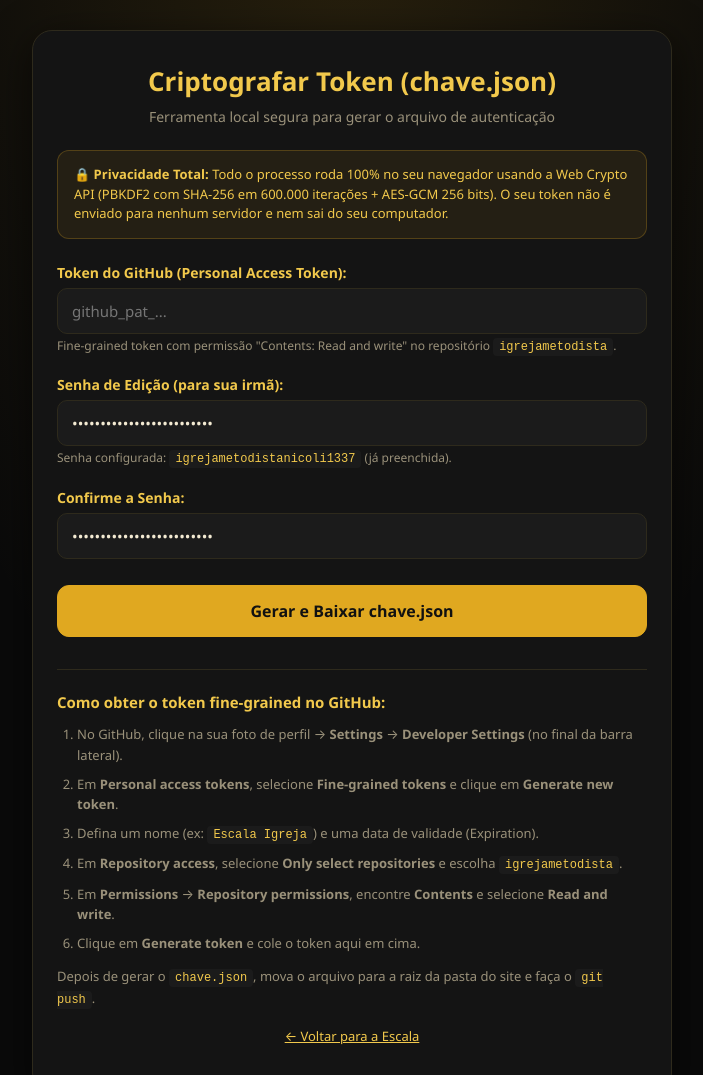
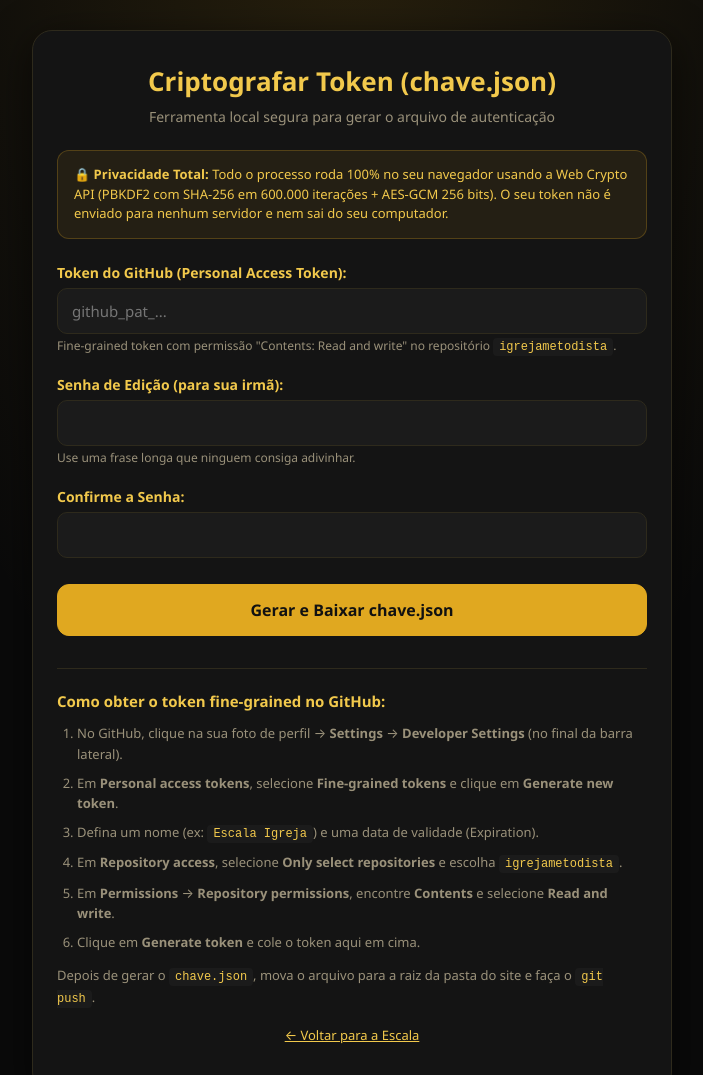
Before and after one commit to lynxyoutube/igrejametodista, a plain HTML site: page gerar-chave.html in a window 1280 px wide. Shown: the top 1075 px of the page, without its empty margins (288-991 px from the left). Drawn offline with Linux system fonts and the light colour scheme.

Commit message:
Remove senha pre-preenchida do gerador de chave

```diff
--- a/gerar-chave.html
+++ b/gerar-chave.html
@@ -176,13 +176,13 @@
 
       <div class="campo">
         <label for="senha">Senha de Edição (para sua irmã):</label>
-        <input type="password" id="senha" required value="igrejametodistanicoli1337" autocomplete="new-password">
-        <span class="ajuda">Senha configurada: <code>igrejametodistanicoli1337</code> (já preenchida).</span>
+        <input type="password" id="senha" required autocomplete="new-password">
+        <span class="ajuda">Use uma frase longa que ninguem consiga adivinhar.</span>
       </div>
 
       <div class="campo">
         <label for="confirmaSenha">Confirme a Senha:</label>
-        <input type="password" id="confirmaSenha" required value="igrejametodistanicoli1337" autocomplete="new-password">
+        <input type="password" id="confirmaSenha" required autocomplete="new-password">
       </div>
 
       <button type="submit" class="btn" id="btnGerar">Gerar e Baixar chave.json</button>
```
